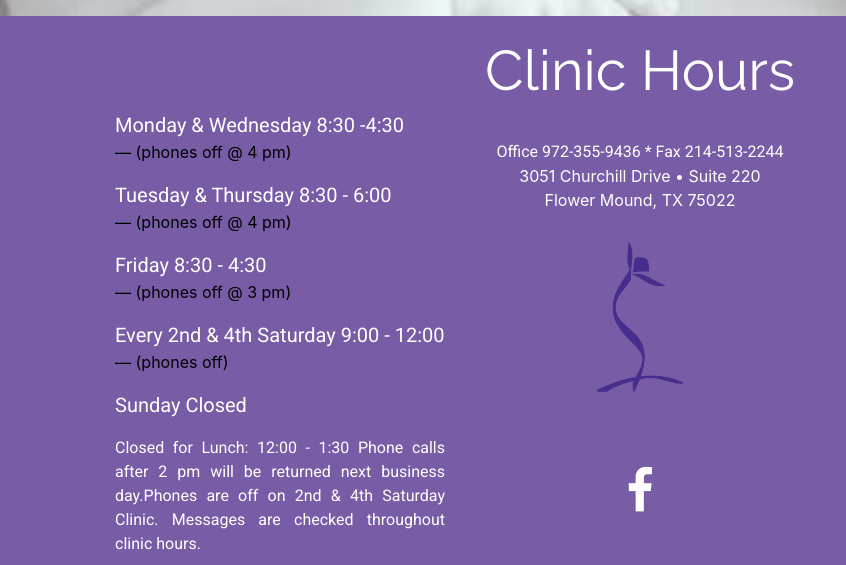
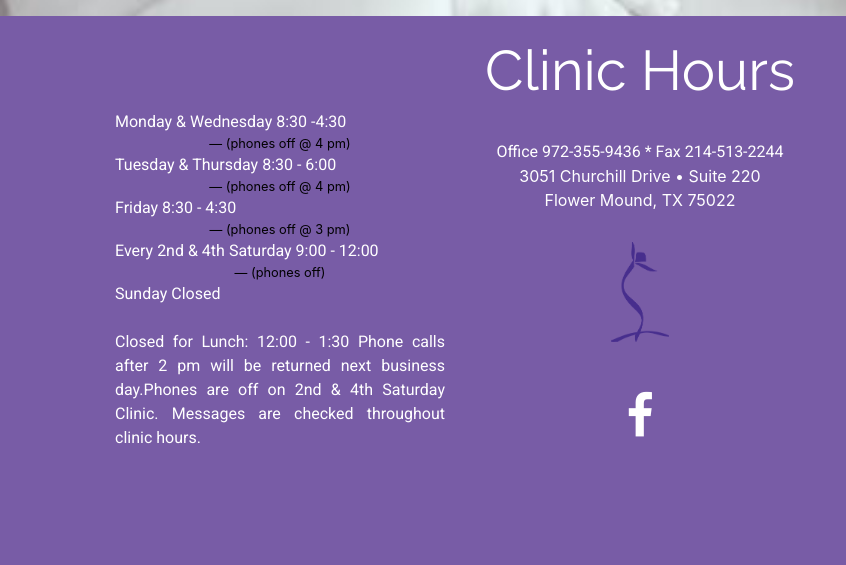
Before and after one commit to womenswellness/womenswellness.github.io, a website: page src/index.html in a window 1280 px wide. Shown: the part 1714-2279 px from the top of the page, 0-846 px from the left. After the commit the page ends 2228 px from the top, so only its background shows below. Drawn offline with Linux system fonts and the light colour scheme.

Commit message:
fixed the missing awards

```diff
--- a/src/index.html
+++ b/src/index.html
@@ -78,11 +78,13 @@
             <div class="col-4 ml-auto">
               <p class="text-right">Comprehensive health care services never forgetting that our patient is a person. We know how important it is to find a woman’s health provider you trust.</p>
 
+
+
               <img src="../img/bestofdenton2016.jpg" class="awards pull-right" alt="">
               <img src="../img/bo_2016_winner.jpg" class="awards pull-right" alt="">
             </div>
-            </div>
-
+          </div>
+        </div>
 
 
           </div>
@@ -166,30 +168,20 @@
             <div class="row">
               <div class="col-sm">
 
-                <blockquote class="blockquote text-left">
                   <p>Monday & Wednesday 8:30 -4:30</p>
                   <footer class="blockquote-footer">(phones off @ 4 pm)</footer>
-                </blockquote>
 
-                <blockquote class="blockquote text-left">
                   <p>Tuesday & Thursday 8:30 - 6:00</p>
                   <footer class="blockquote-footer">(phones off @ 4 pm)</footer>
 
-                </blockquote>
-
-                <blockquote class="blockquote text-left">
                   <p>Friday 8:30 - 4:30</p>
                   <footer class="blockquote-footer">(phones off @ 3 pm)</footer>
-                </blockquote>
 
-                <blockquote class="blockquote text-left">
                   <p>Every 2nd & 4th Saturday 9:00 - 12:00</p>
                   <footer class="blockquote-footer">(phones off)</footer>
-                </blockquote>
 
-                <blockquote class="blockquote text-left">
                   <p>Sunday Closed</p>
-                </blockquote>
+                <br>
 
                 <p>Closed for Lunch: 12:00 - 1:30 Phone calls after 2 pm will be returned next business day.Phones are off on 2nd & 4th Saturday Clinic. Messages are checked throughout clinic hours. </p>
               </div>
--- a/src/scss/style.scss
+++ b/src/scss/style.scss
@@ -1,6 +1,5 @@
 // imports
-@import url("https://fonts.googleapis.com/css?family=Raleway|Roboto");
-// vairable
+@import url("https://fonts.googleapis.com/css?family=Raleway|Roboto"); // vairable
 $font-color: #fff;
 $font-sec-color: #000000;
 $primary-color: #785ca6;
@@ -53,11 +52,12 @@ p {
 }
 
 .awards {
-  width: 100px;
+  width: 125px;
   height: auto;
-  padding-top: 175px;
+  margin-top: 150px;
   margin-left: 10px;
 }
+
 #home-section {
   background: url("../img/womanchild.jpeg") no-repeat;
   background-size: cover;
@@ -87,21 +87,6 @@ p {
   }
 }
 
-.address {
-  text-align: center;
-
-  img {
-    margin-top: 30px;
-    height: 150px;
-    width: auto;
-  }
-  .fa {
-    margin: 75px;
-    color: $font-color;
-    font-size: 3em;
-  }
-}
-
 #providers-head-section {
   color: $font-color;
   background: url("../img/womanbaby.jpeg") no-repeat;
@@ -109,10 +94,12 @@ p {
   background-attachment: fixed;
   min-height: 700px;
   text-shadow: 1px 1px $secondary-color;
+
   img {
     margin: 30px;
     width: 200px;
   }
+
   h5 {
     margin-top: 10px;
   }
@@ -136,21 +123,37 @@ p {
 
 #office-head-section {
   background-color: $primary-color;
+
   p {
     text-align: justify;
-    margin-bottom: 0px;
+    margin-bottom: 0;
   }
+
   footer {
     color: $font-sec-color;
   }
+
+  img {
+    margin-top: 30px;
+    height: 100px;
+  }
+
   .address {
     margin-top: 30px;
+    text-align: center;
+  }
+  .fa {
+    margin: 50px;
+    color: $font-color;
+    font-size: 3em;
+  }
 }
 
 #contact-head-section {
   .footer {
     background-color: $secondary-color;
   }
+
   .blockquote-footer {
     color: $font-sec-color;
   }
@@ -165,9 +168,4 @@ p {
     padding: 0;
     margin-bottom: 0;
   }
-
-    .address {
-      text-align: center;
 }
-  }
-}
```
Also changed, not shown: src/css/style.css. Lines whose indentation alone changed are shown as unchanged.
